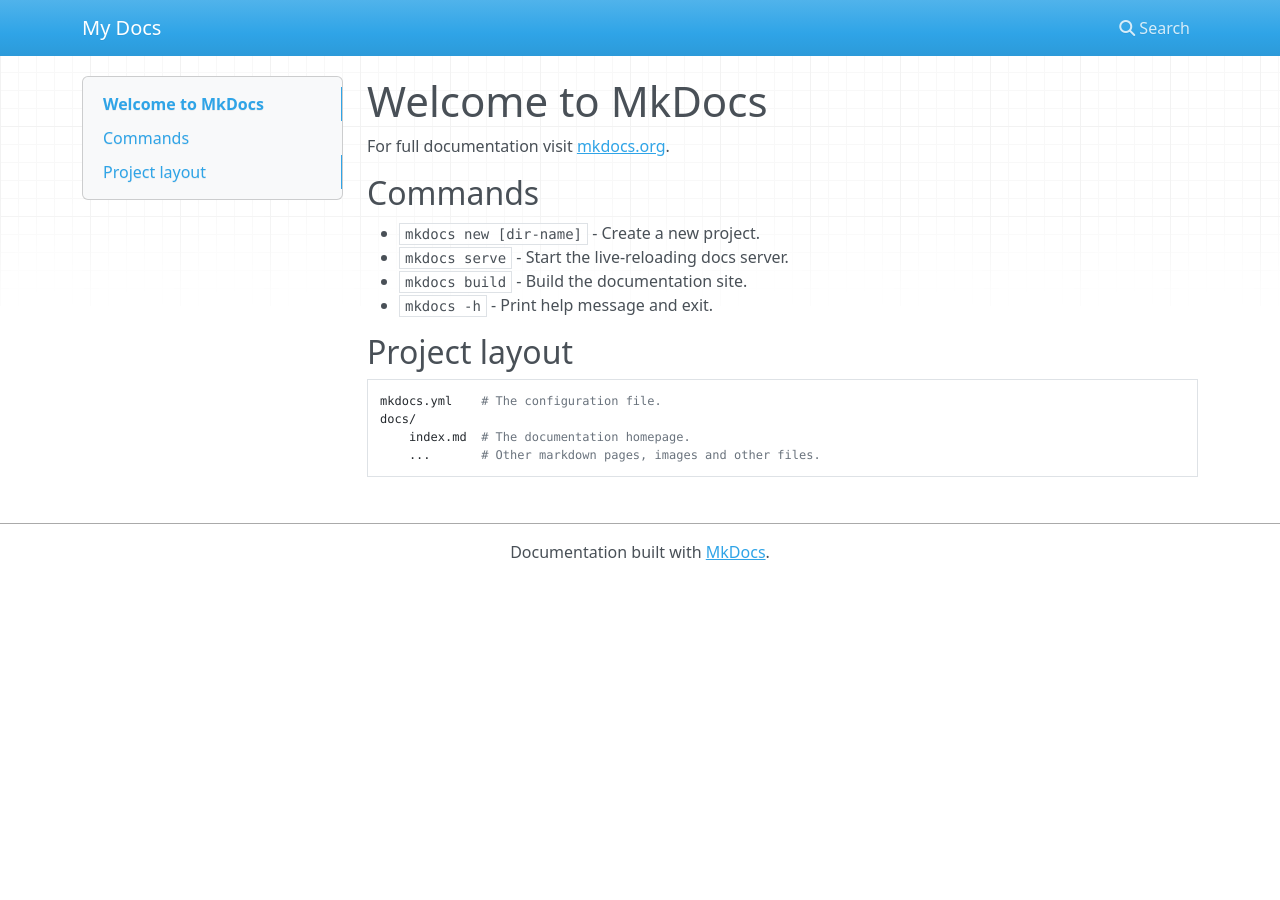
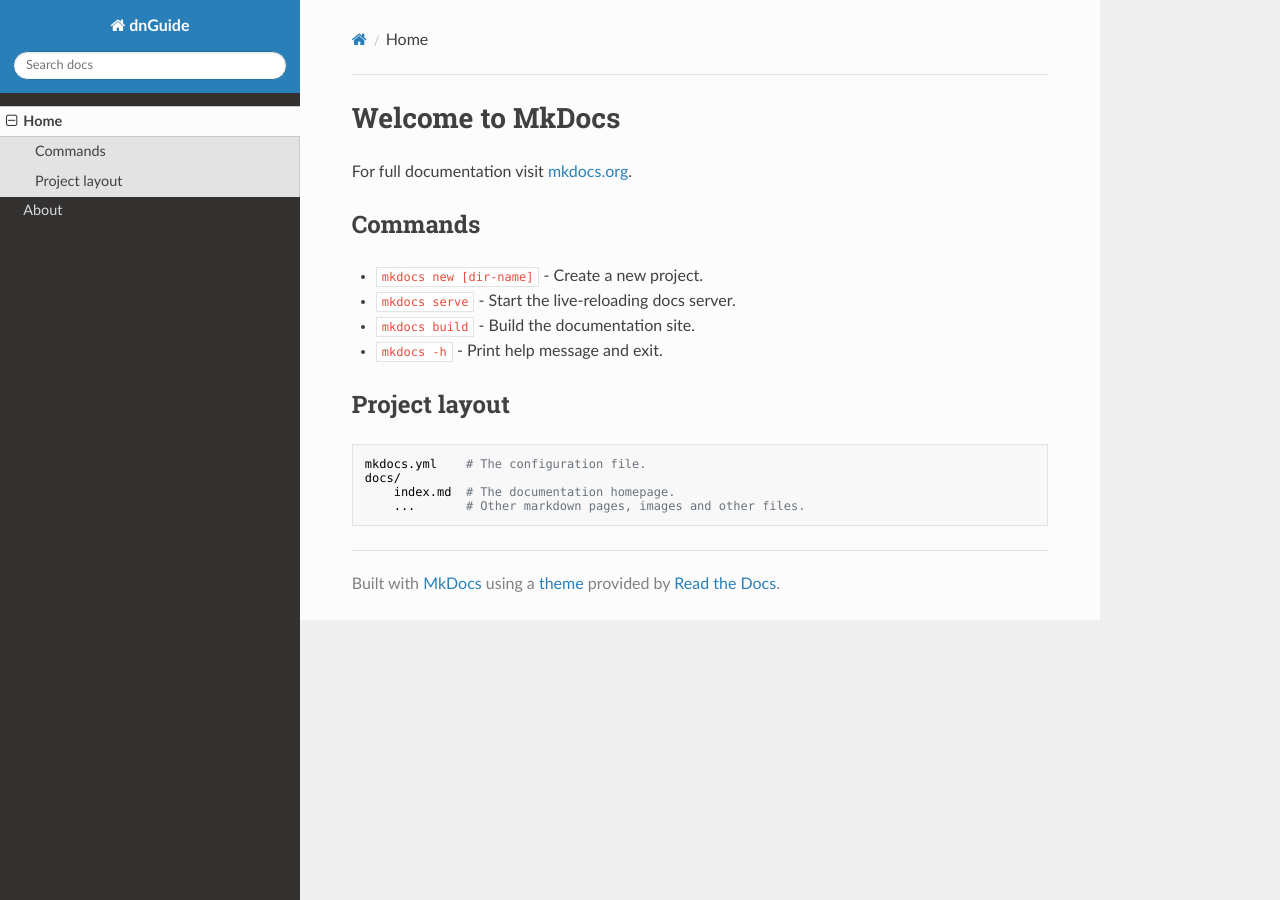
Before and after one commit to Downmars/dmGuide, an MkDocs documentation site: the page built from docs/index.md, in a window 1280 px wide. Built offline with MkDocs 1.6.1, drawn with Linux system fonts in a browser that asks for light colours; nearby versions of some CDN libraries.

Commit message:
Change mkdocs.yml

```diff
--- a/mkdocs.yml
+++ b/mkdocs.yml
@@ -1 +1,5 @@
-site_name: My Docs
+site_name: dnGuide
+nav:
+  - Home: index.md
+  - About: about.md
+theme: readthedocs
```
